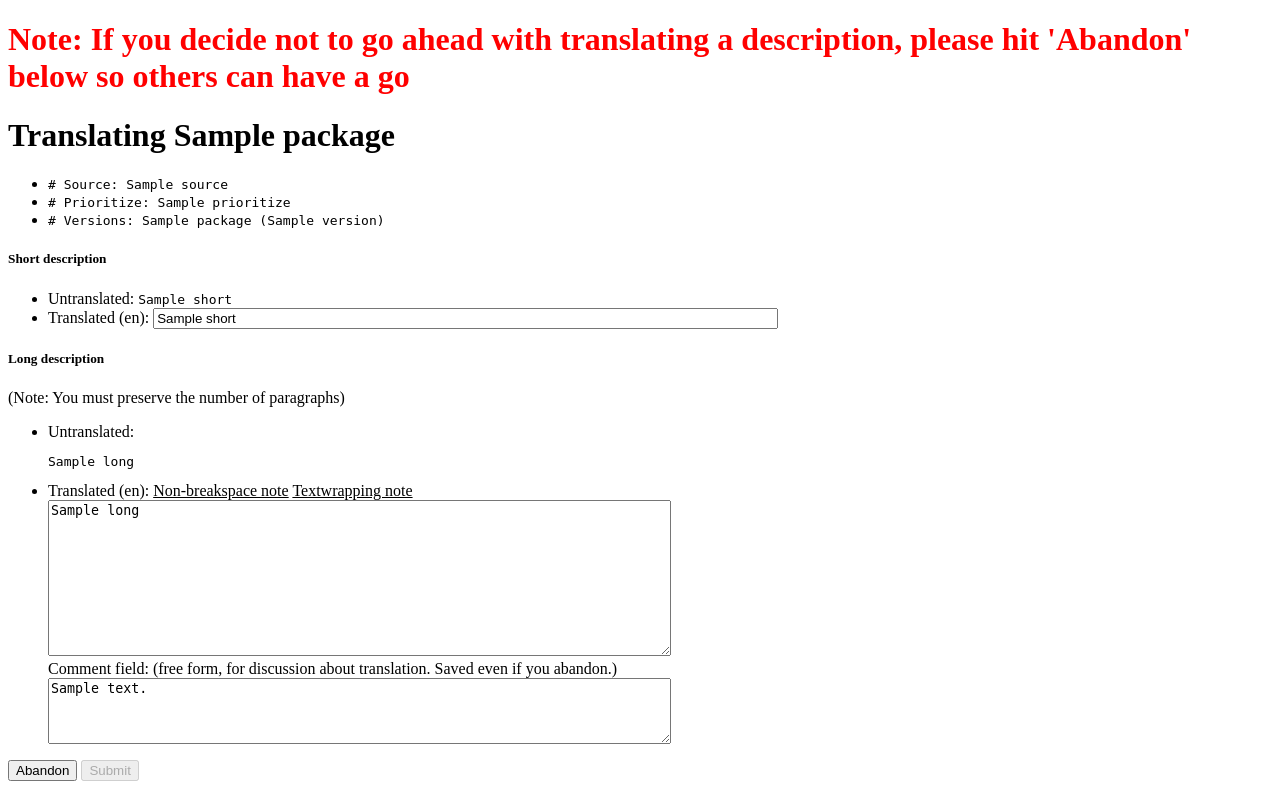
After one commit to kleptog/DDTSS-Django, a Django app: template src/ddtp/templates/ddtss/translate.html in a window 1280 px wide. The commit adds this page. Run offline with Django 3.2, Linux system fonts and the light colour scheme; the template is opened without the code that fills it: most values are stand-ins (such as "Sample title", 1, 10 or a date in 2020).

Commit message:
Add first part of translate page, displaying the output with suggestion.

```diff
--- a/src/ddtp/ddtss/urls.py
+++ b/src/ddtp/ddtss/urls.py
@@ -11,4 +11,5 @@ urlpatterns = patterns(
     url(r'^$', ddtss_views.view_index, name='ddtss_index'),
     url(r'^xx$', ddtss_views.view_index, name='ddtss_index'),
     url(r'^(\w+)$', ddtss_views.view_index_lang, name='ddtss_index_lang'),
+    url(r'^(\w+)/translate/(\d+)$', ddtss_views.view_translate, name='ddtss_translate'),
 )
--- a/src/ddtp/templates/ddtss/index_lang.html
+++ b/src/ddtp/templates/ddtss/index_lang.html
@@ -35,7 +35,7 @@
   <ol>
 {% for trans in pending_translations %}
 {% if forloop.first %}<ol>{% endif %}
-    <li><a href="translate/{{trans.description_id}}">{{trans.description.package}}</a>  (priority {{trans.description.prioritize}})</li>
+    <li><a href="{% url ddtss_translate lang.language trans.description_id %}">{{trans.description.package}}</a>  (priority {{trans.description.prioritize}})</li>
 {% if forloop.last %}</ol>{% endif %}
 {% empty %}
     None
--- /dev/null
+++ b/src/ddtp/templates/ddtss/translate.html
@@ -0,0 +1,52 @@
+<!DOCTYPE html
+	PUBLIC "-//W3C//DTD XHTML 1.0 Transitional//EN"
+	 "http://www.w3.org/TR/xhtml1/DTD/xhtml1-transitional.dtd">
+<html xmlns="http://www.w3.org/1999/xhtml" lang="en-US" xml:lang="en-US">
+<head>
+<title>DDTSS ({{lang.language}}): Translating {{descr.package}}</title>
+<link rel="stylesheet" type="text/css" href="{{MEDIA_URL}}/ddtss/ddtss.css" />
+<meta http-equiv="Content-Type" content="text/html; charset=UTF-8" />
+</head>
+<body onload="document.forms[0].submit.disabled=1">
+<h1>
+  <font color="red">Note: If you decide not to go ahead with translating a
+description, please hit &#39;Abandon&#39; below so others can have a
+go</font>
+</h1>
+<h1>Translating {{descr.package}}</h1>
+<ul>
+  <li><tt># Source: {{descr.source}}</tt></li>
+<!--  <li><tt># Package(s): fmit</tt></li> -->
+  <li><tt># Prioritize: {{descr.prioritize}}</tt></li>
+  <li><tt># Versions: {% for version in descr.package_versions %}{{version.package}} ({{version.version}}){% if not forloop.last %}, {% endif %}{% endfor %}</tt>
+</li>
+</ul>
+<form method="post" action="{% url ddtss_translate lang.language descr.description_id %}" enctype="multipart/form-data" accept-charset="utf-8">
+
+<h5>Short description</h5>
+<ul>
+  <li>Untranslated:  <tt>{{descr.short}}</tt></li>
+  <li>Translated ({{lang.language}}):  <input type="text" name="short" value="{{trans.short}}" size="75" onchange="document.forms[0].submit.disabled=0" /></li>
+</ul>
+<h5>Long description</h5>
+(Note: You must preserve the number of paragraphs)
+<ul>
+  <li>Untranslated:  <pre>{{descr.long}}</pre></li>
+  <li>Translated ({{lang.language}}):
+    <span class="tooltip" title="Due to bugs in some browsers, non-breaking spaces are displayed as '·' (middot). You should also enter them that way to make sure they get sent to the server. You can generally get it by composing the caret (^) with the space.">Non-breakspace note</span>
+    <span class="tooltip" title="Debian policy states that lines without leading spaces may be wrapped by user-agents. So for lists, make sure you include a leading space to avoid splattered text.">Textwrapping note</span>
+    <br />
+    <textarea name="long"  rows="10" cols="75" onchange="document.forms[0].submit.disabled=0" wrap="hard">{{trans.long}}</textarea></li>
+    Comment field: (free form, for discussion about translation. Saved even if you abandon.)
+    <br>
+    <textarea name="comment"  rows="4" cols="75">{{trans.comment}}</textarea>
+</ul>
+<input type="submit" name="abandon" value="Abandon" />
+<input type="submit" name="submit" value="Submit" />
+<!-- This is a hidden field which on many browsers is automatically filled
+in with the charset of the submitted form. Useful to check browsers are
+actually returning UTF-8 as promised -->
+<input type="hidden" name="_charset_" value=""  />
+</form>
+</body>
+</html>
```
Also changed, not shown: src/ddtp/ddtss/views.py (+27 -0 lines).
